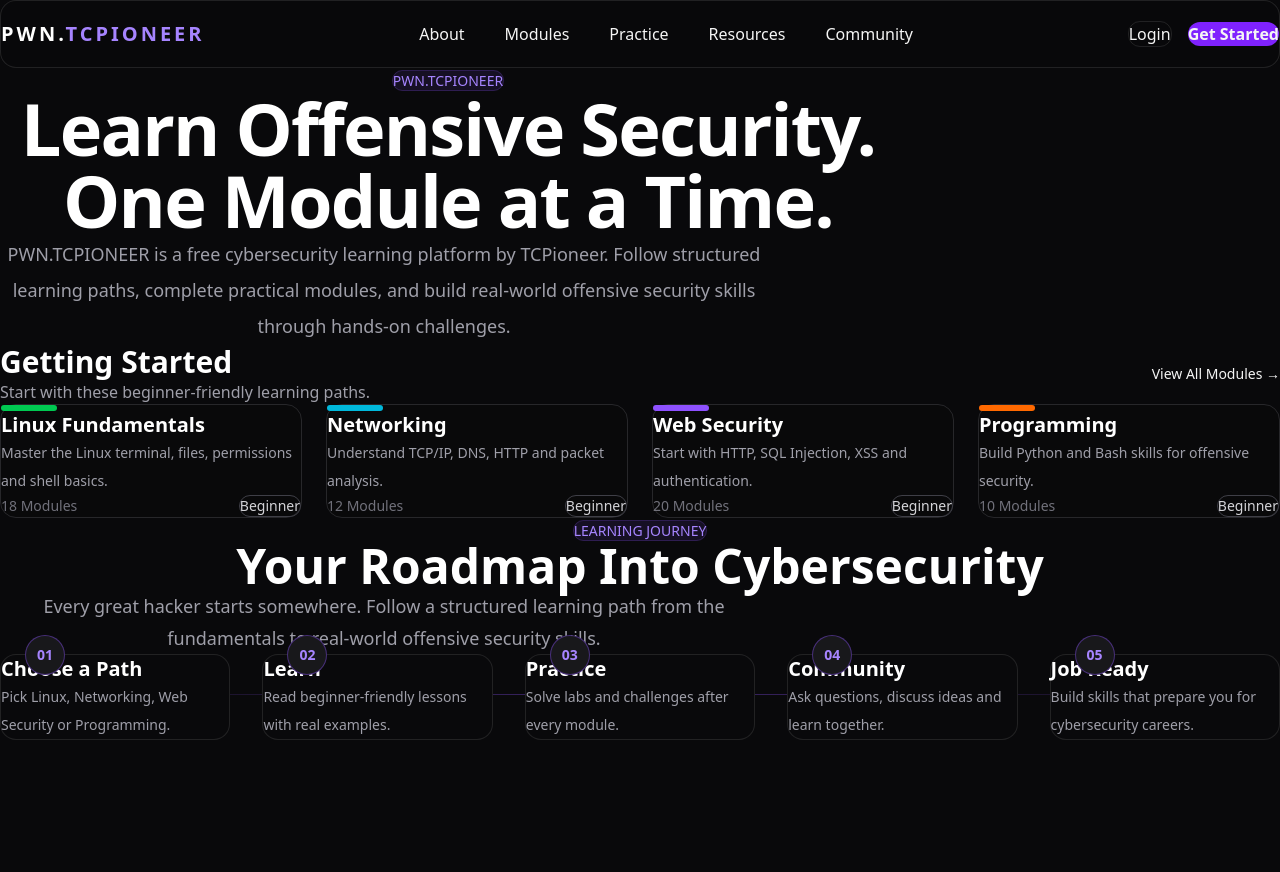
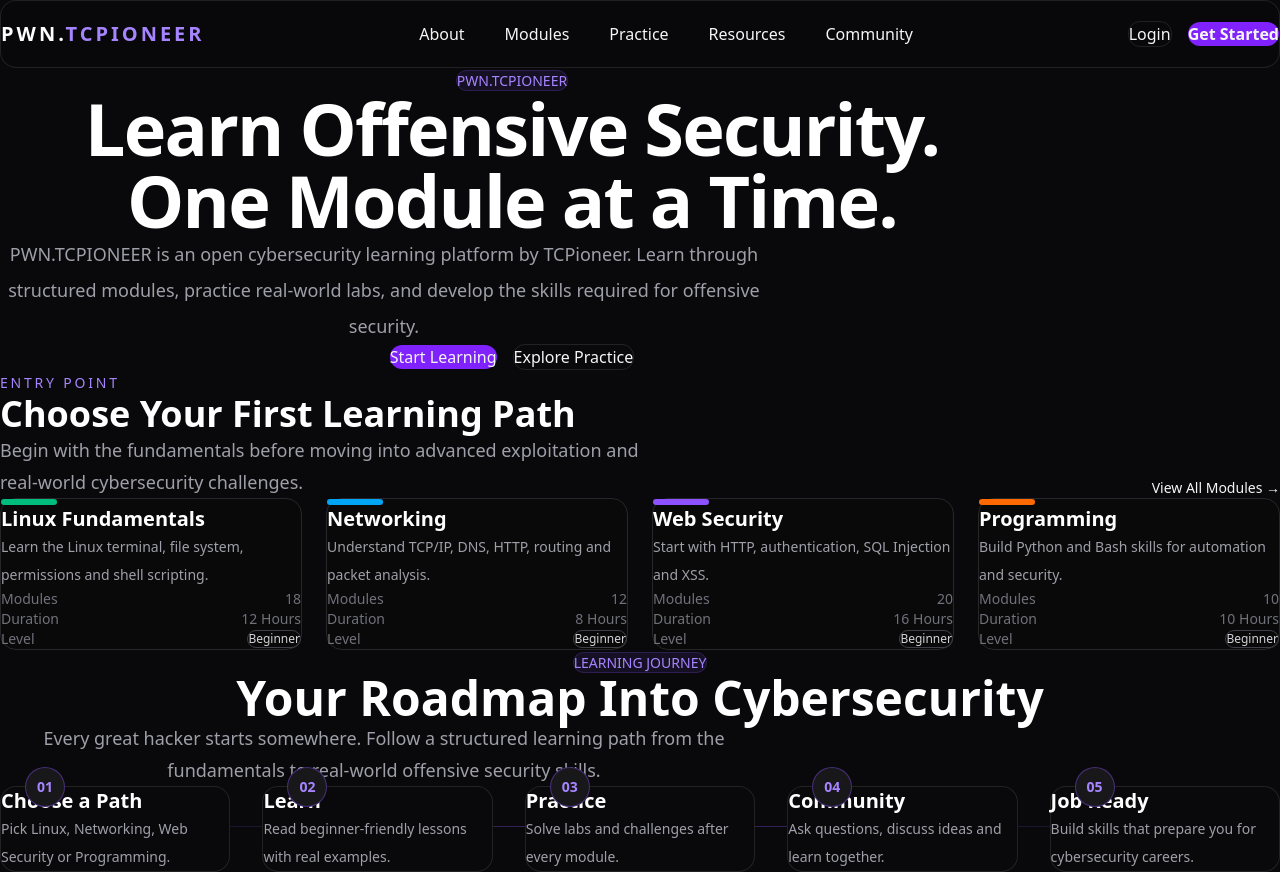
Before and after one commit to anandksri/pwn.tcpioneer.org, a Next.js app: page / in a window 1280 px wide. Before the commit the page ends 800 px from the top, so only its background shows below. Built offline with nearby package versions, Linux system fonts and the light colour scheme.

Commit message:
feat: add learning journey section

```diff
--- a/src/app/page.tsx
+++ b/src/app/page.tsx
@@ -1,5 +1,7 @@
 import Navbar from "@/components/Navbar";
+
 import Hero from "@/sections/Hero";
+import EntryPoint from "@/sections/EntryPoint";
 import LearningJourney from "@/sections/LearningJourney";
 
 export default function Home() {
@@ -9,6 +11,7 @@ export default function Home() {
 
       <main>
         <Hero />
+        <EntryPoint />
         <LearningJourney />
       </main>
     </>
--- /dev/null
+++ b/src/data/entryPoint.ts
@@ -0,0 +1,38 @@
+export const entryPoint = [
+  {
+    title: "Linux Fundamentals",
+    description:
+      "Learn the Linux terminal, file system, permissions and shell scripting.",
+    modules: 18,
+    duration: "12 Hours",
+    level: "Beginner",
+    color: "bg-emerald-500",
+  },
+  {
+    title: "Networking",
+    description:
+      "Understand TCP/IP, DNS, HTTP, routing and packet analysis.",
+    modules: 12,
+    duration: "8 Hours",
+    level: "Beginner",
+    color: "bg-sky-500",
+  },
+  {
+    title: "Web Security",
+    description:
+      "Start with HTTP, authentication, SQL Injection and XSS.",
+    modules: 20,
+    duration: "16 Hours",
+    level: "Beginner",
+    color: "bg-violet-500",
+  },
+  {
+    title: "Programming",
+    description:
+      "Build Python and Bash skills for automation and security.",
+    modules: 10,
+    duration: "10 Hours",
+    level: "Beginner",
+    color: "bg-orange-500",
+  },
+];
--- /dev/null
+++ b/src/sections/EntryPoint.tsx
@@ -0,0 +1,78 @@
+import Link from "next/link";
+
+import Container from "@/components/Container";
+import { entryPoint } from "@/data/entryPoint";
+
+export default function EntryPoint() {
+  return (
+    <section className="pb-32">
+      <Container>
+        <div className="flex flex-col items-start justify-between gap-6 md:flex-row md:items-end">
+          <div>
+            <span className="text-sm font-medium uppercase tracking-[0.2em] text-violet-400">
+              Entry Point
+            </span>
+
+            <h2 className="mt-3 text-4xl font-bold text-white">
+              Choose Your First Learning Path
+            </h2>
+
+            <p className="mt-4 max-w-2xl text-lg leading-8 text-zinc-400">
+              Begin with the fundamentals before moving into advanced
+              exploitation and real-world cybersecurity challenges.
+            </p>
+          </div>
+
+          <Link
+            href="/modules"
+            className="text-sm font-medium text-violet-400 transition hover:text-violet-300"
+          >
+            View All Modules →
+          </Link>
+        </div>
+
+        <div className="mt-14 grid gap-6 lg:grid-cols-4">
+          {entryPoint.map((item) => (
+            <Link
+              key={item.title}
+              href="/modules"
+              className="group rounded-2xl border border-zinc-800 bg-zinc-950/70 p-6 transition-all duration-300 hover:-translate-y-2 hover:border-violet-500/40"
+            >
+              <div
+                className={`mb-6 h-1.5 w-14 rounded-full ${item.color}`}
+              />
+
+              <h3 className="text-xl font-semibold text-white">
+                {item.title}
+              </h3>
+
+              <p className="mt-4 text-sm leading-7 text-zinc-400">
+                {item.description}
+              </p>
+
+              <div className="mt-8 space-y-2 text-sm text-zinc-500">
+                <div className="flex items-center justify-between">
+                  <span>Modules</span>
+                  <span>{item.modules}</span>
+                </div>
+
+                <div className="flex items-center justify-between">
+                  <span>Duration</span>
+                  <span>{item.duration}</span>
+                </div>
+
+                <div className="flex items-center justify-between">
+                  <span>Level</span>
+
+                  <span className="rounded-full border border-zinc-700 px-3 py-1 text-xs text-zinc-300">
+                    {item.level}
+                  </span>
+                </div>
+              </div>
+            </Link>
+          ))}
+        </div>
+      </Container>
+    </section>
+  );
+}
--- a/src/sections/Hero.tsx
+++ b/src/sections/Hero.tsx
@@ -2,42 +2,11 @@ import Link from "next/link";
 
 import Container from "@/components/Container";
 
-const starterModules = [
-  {
-    title: "Linux Fundamentals",
-    description: "Master the Linux terminal, files, permissions and shell basics.",
-    modules: 18,
-    level: "Beginner",
-    color: "bg-green-500",
-  },
-  {
-    title: "Networking",
-    description: "Understand TCP/IP, DNS, HTTP and packet analysis.",
-    modules: 12,
-    level: "Beginner",
-    color: "bg-cyan-500",
-  },
-  {
-    title: "Web Security",
-    description: "Start with HTTP, SQL Injection, XSS and authentication.",
-    modules: 20,
-    level: "Beginner",
-    color: "bg-violet-500",
-  },
-  {
-    title: "Programming",
-    description: "Build Python and Bash skills for offensive security.",
-    modules: 10,
-    level: "Beginner",
-    color: "bg-orange-500",
-  },
-];
-
 export default function Hero() {
   return (
-    <section className="pb-24 pt-28">
+    <section className="pt-36 pb-28">
       <Container>
-        <div className="mx-auto max-w-4xl text-center">
+        <div className="mx-auto max-w-5xl text-center">
           <span className="rounded-full border border-violet-500/20 bg-violet-500/10 px-4 py-2 text-sm font-medium text-violet-400">
             PWN.TCPIONEER
           </span>
@@ -49,63 +18,25 @@ export default function Hero() {
           </h1>
 
           <p className="mx-auto mt-8 max-w-3xl text-lg leading-9 text-zinc-400">
-            PWN.TCPIONEER is a free cybersecurity learning platform by
-            TCPioneer. Follow structured learning paths, complete practical
-            modules, and build real-world offensive security skills through
-            hands-on challenges.
+            PWN.TCPIONEER is an open cybersecurity learning platform by
+            TCPioneer. Learn through structured modules, practice real-world
+            labs, and develop the skills required for offensive security.
           </p>
-        </div>
 
-        <div className="mt-24">
-          <div className="mb-8 flex items-center justify-between">
-            <div>
-              <h2 className="text-3xl font-semibold text-white">
-                Getting Started
-              </h2>
-
-              <p className="mt-2 text-zinc-400">
-                Start with these beginner-friendly learning paths.
-              </p>
-            </div>
+          <div className="mt-12 flex flex-col items-center justify-center gap-4 sm:flex-row">
+            <Link
+              href="/modules"
+              className="rounded-xl bg-violet-600 px-7 py-3 font-medium text-white transition hover:bg-violet-500"
+            >
+              Start Learning
+            </Link>
 
             <Link
-              href="/modules"
-              className="text-sm text-violet-400 transition hover:text-violet-300"
+              href="/practice"
+              className="rounded-xl border border-white/10 px-7 py-3 font-medium text-zinc-300 transition hover:border-violet-500 hover:text-white"
             >
-              View All Modules →
+              Explore Practice
             </Link>
-          </div>
-
-          <div className="grid gap-6 lg:grid-cols-4">
-            {starterModules.map((module) => (
-              <Link
-                key={module.title}
-                href="/modules"
-                className="group rounded-2xl border border-zinc-800 bg-zinc-950/70 p-6 transition duration-300 hover:-translate-y-2 hover:border-violet-500/50"
-              >
-                <div
-                  className={`mb-5 h-1.5 w-14 rounded-full ${module.color}`}
-                />
-
-                <h3 className="text-xl font-semibold text-white">
-                  {module.title}
-                </h3>
-
-                <p className="mt-4 text-sm leading-7 text-zinc-400">
-                  {module.description}
-                </p>
-
-                <div className="mt-8 flex items-center justify-between text-sm">
-                  <span className="text-zinc-500">
-                    {module.modules} Modules
-                  </span>
-
-                  <span className="rounded-full border border-zinc-700 px-3 py-1 text-zinc-300">
-                    {module.level}
-                  </span>
-                </div>
-              </Link>
-            ))}
           </div>
         </div>
       </Container>
```
